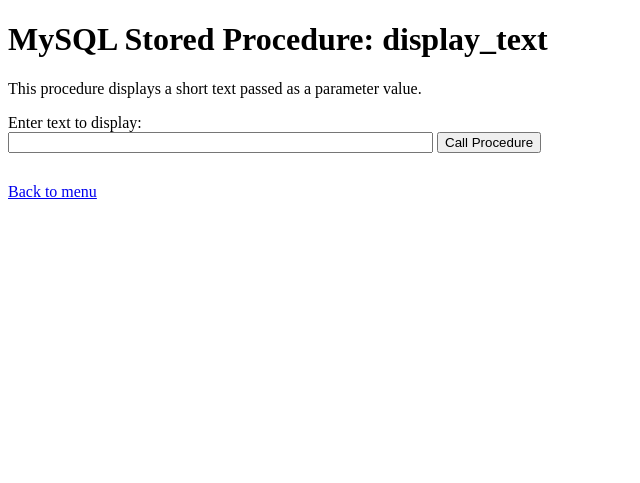
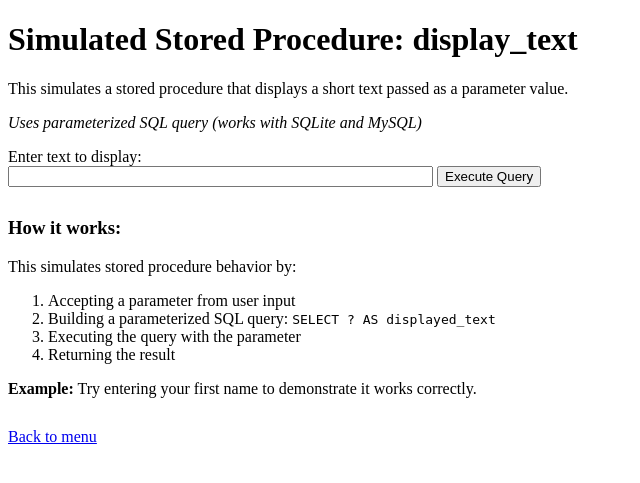
Before and after one commit to Sok205/BookLend, a Django app: page /procedure/display/ in a window 1280 px wide. Shown: the top 483 px of the page, without its empty margins (0-640 px from the left). Run offline with Django 5.2, Linux system fonts and the light colour scheme.

Commit message:
feat: add simulation of parametrized queries

```diff
--- a/catalog/views.py
+++ b/catalog/views.py
@@ -188,7 +188,7 @@
     return render(request, 'catalog/query7.html', {'ann_orders': ann_orders})
 
 def call_display_text(request):
-    """Call MySQL stored procedure display_text with parameter"""
+
     from django.db import connection
 
     result = None
@@ -200,7 +200,7 @@
 
         try:
             with connection.cursor() as cursor:
-                cursor.execute("CALL display_text(%s)", [text_param])
+                cursor.execute("SELECT ? AS displayed_text", [text_param])
                 result = cursor.fetchone()
         except Exception as e:
             error = str(e)
--- a/templates/catalog/display_text_form.html
+++ b/templates/catalog/display_text_form.html
@@ -2,33 +2,43 @@
 <html>
 <head>
     <meta charset="utf-8">
-    <title>MySQL Stored Procedure - Display Text</title>
+    <title>Procedure Simulation (procedures are not native to sqlite) - Display Text</title>
 </head>
 <body>
-    <h1>MySQL Stored Procedure: display_text</h1>
-    <p>This procedure displays a short text passed as a parameter value.</p>
+    <h1>Simulated Stored Procedure: display_text</h1>
+    <p>This simulates a stored procedure that displays a short text passed as a parameter value.</p>
+    <p><em>Uses parameterized SQL query (works with SQLite and MySQL)</em></p>
 
     <form method="post">
         {% csrf_token %}
         <label for="text_param">Enter text to display:</label><br>
         <input type="text" id="text_param" name="text_param" value="{{ text_param|default:'' }}" size="50" required>
-        <button type="submit">Call Procedure</button>
+        <button type="submit">Execute Query</button>
     </form>
 
     {% if error %}
         <div style="color: red; margin-top: 20px; padding: 10px; border: 1px solid red;">
             <strong>Error:</strong> {{ error }}
-            <p><em>Note: This procedure requires MySQL. If you're using SQLite, import the data into MySQL and update settings.py</em></p>
         </div>
     {% endif %}
 
     {% if result %}
         <div style="margin-top: 20px; padding: 10px; border: 1px solid green; background-color: #e8f5e9;">
-            <h2>Procedure Result:</h2>
+            <h2>Query Result:</h2>
             <p><strong>Displayed Text:</strong> {{ result.0 }}</p>
         </div>
     {% endif %}
 
+    <h3 style="margin-top: 30px;">How it works:</h3>
+    <p>This simulates stored procedure behavior by:</p>
+    <ol>
+        <li>Accepting a parameter from user input</li>
+        <li>Building a parameterized SQL query: <code>SELECT ? AS displayed_text</code></li>
+        <li>Executing the query with the parameter</li>
+        <li>Returning the result</li>
+    </ol>
+    <p><strong>Example:</strong> Try entering your first name to demonstrate it works correctly.</p>
+
     <p style="margin-top: 30px;"><a href="{% url 'catalog:index' %}">Back to menu</a></p>
 </body>
 </html>
--- a/templates/catalog/index.html
+++ b/templates/catalog/index.html
@@ -42,9 +42,9 @@
         <li><a href="{% url 'catalog:query6' %}">Query 6: Order totals</a></li>
         <li><a href="{% url 'catalog:query7' %}">Query 7: Items ordered by Ann Stones</a></li>
     </ul>
-    <h2>MySQL Procedures</h2>
+    <h2>Simulated Procedures (Parameterized Queries)</h2>
     <ul>
-        <li><a href="{% url 'catalog:call_display_text' %}">Call display_text procedure</a></li>
+        <li><a href="{% url 'catalog:call_display_text' %}">Display text procedure simulation</a></li>
     </ul>
 </body>
 </html>
```
